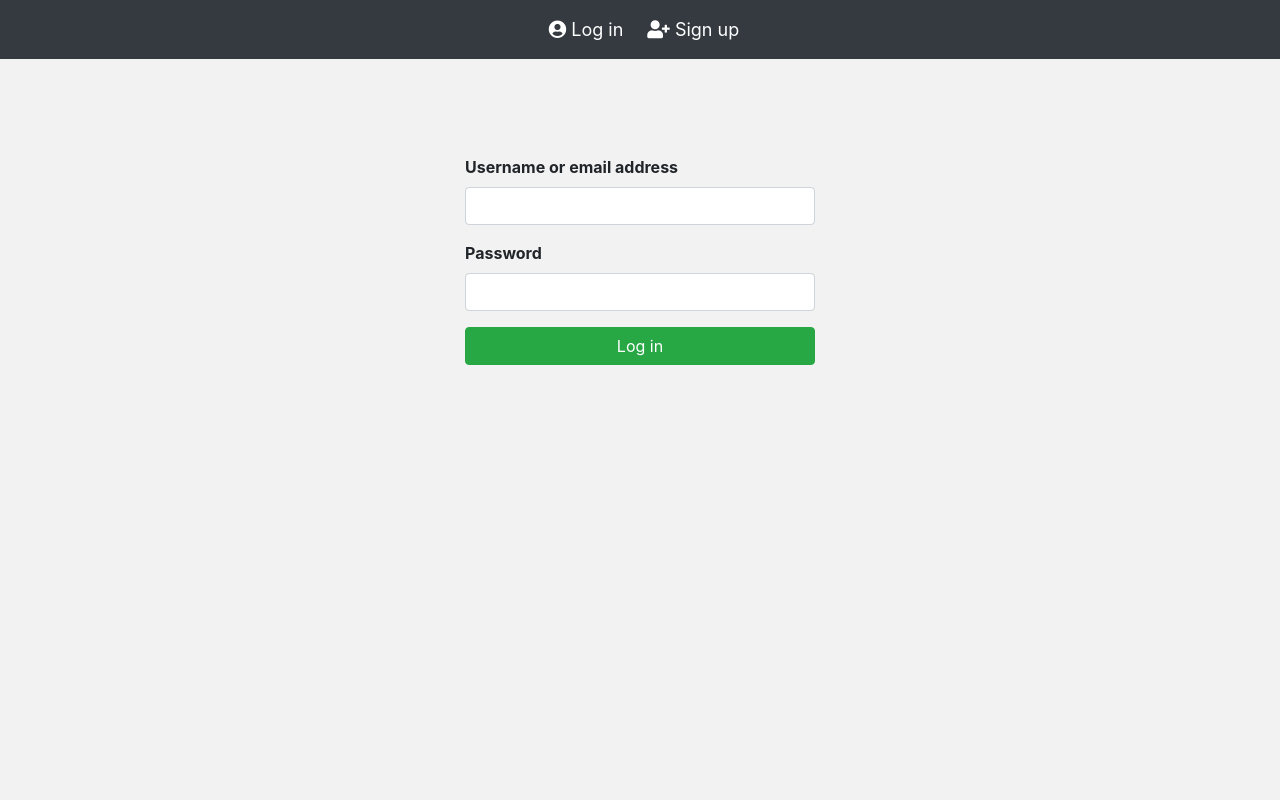
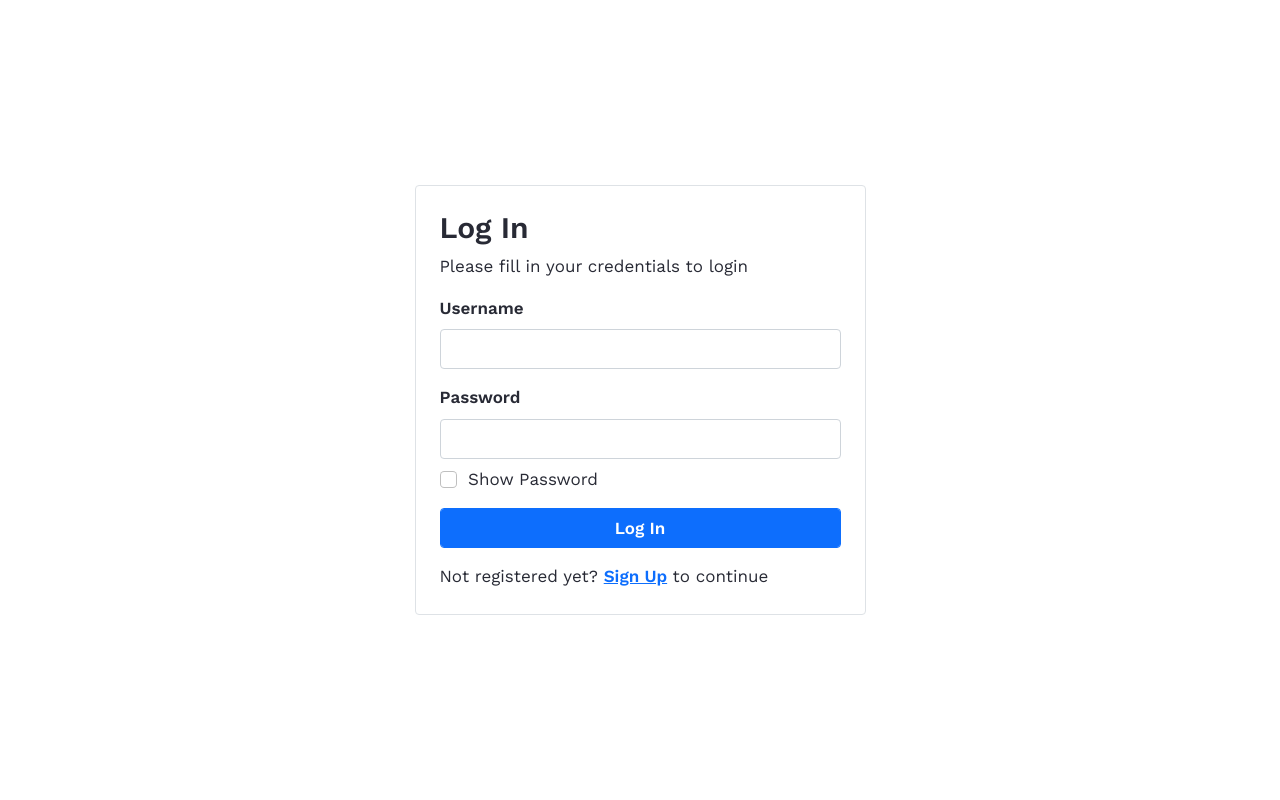
Before and after one commit to kunalbagnial/PHP-MySQL-Login-System, a PHP site: page /php-login/login.php in a window 1280 px wide. Run offline with PHP 8.4, Linux system fonts and the light colour scheme; some libraries are stand-ins or nearby versions.

Commit message:
code update

```diff
--- /dev/null
+++ b/config.php
@@ -0,0 +1,13 @@
+<?php
+define("DB_SERVER", "localhost");
+define("DB_USERNAME", "root");
+define("DB_PASSWORD", "");
+define("DB_NAME", "phplogin");
+
+# connection
+$conn = mysqli_connect(DB_SERVER, DB_USERNAME, DB_PASSWORD, DB_NAME);
+
+# check connection
+if (!$conn) {
+    die("Connection failed: " . mysqli_connect_error());
+}
--- a/includes/connection.php
+++ /dev/null
@@ -1,15 +0,0 @@
-<?php
-  $host = "localhost";
-  $username = "root";
-  $password = "";
-  $dbname = "account";
-  //connect
-  $conn = mysqli_connect($host,$username,$password,$dbname);
-  //check
-  if($conn){
-      echo "";
-  }
-  else{
-      die("Connection-Error: ".mysqli_connect_erro());
-  }
-?>
--- a/includes/footer.php
+++ /dev/null
@@ -1,4 +0,0 @@
-
-</main>
-</body>
-</html>
--- a/includes/header.php
+++ /dev/null
@@ -1,46 +0,0 @@
-<!DOCTYPE html>
-<html>
-<head>
-    <meta charset="utf-8" />
-    <meta http-equiv="X-UA-Compatible" content="IE=edge">
-    <title>Home</title>
-    <meta name="viewport" content="width=device-width, initial-scale=1">
-    <link rel="stylesheet" href="https://stackpath.bootstrapcdn.com/bootstrap/4.1.3/css/bootstrap.min.css"
-    integrity="sha384-MCw98/SFnGE8fJT3GXwEOngsV7Zt27NXFoaoApmYm81iuXoPkFOJwJ8ERdknLPMO" crossorigin="anonymous">
-    <!-- font awesome -->
-    <link rel="stylesheet" href="https://use.fontawesome.com/releases/v5.5.0/css/all.css" integrity="sha384-B4dIYHKNBt8Bc12p+WXckhzcICo0wtJAoU8YZTY5qE0Id1GSseTk6S+L3BlXeVIU" crossorigin="anonymous">
-   <style>
-       body{
-         background:#f2f2f2;
-         margin:0;
-       }
-
-       .navbar li a{
-         color:#fff !important;
-          font-size:18px;
-          margin-left:8px;
-         }
-
-         .container{
-           margin-top:12vh;
-         }
-
-         .error-msg{
-           color:red;
-         }
-   </style>
-</head>
-<body>
-  <!-- Navbar -->
- <nav class="navbar navbar-expand-sm bg-dark justify-content-center">
-  <!-- Link -->
-  <ul class="navbar-nav">
-    <li class="nav-item">
-      <a class="nav-link" href="login.php"><i class="fas fa-user-circle"></i> Log in</a>
-    </li>
-    <li class="nav-item">
-      <a class="nav-link" href="./"><i class="fas fa-user-plus"></i> Sign up</a>
-    </li>
-  </ul>
-</nav>
-<main>
--- a/login.php
+++ b/login.php
@@ -1,43 +1,110 @@
 <?php
-  session_start();
-  include("includes/connection.php");
-  include("includes/header.php");
- ?>
+# start session
+session_start();
 
- <div class="container">
-   <div class="row justify-content-center">
-     <div class="col-lg-4 col-md-4 col-sm-12">
-       <form method="post" action="">
-         <div class="form-group">
-            <label for="login"><b>Username or email address</b></label>
-            <input id="login"name="login_field" type="text" class="form-control"/>
-          </div>
+# redirect to weclome page if user is already logged in
+if (isset($_SESSION["loggedin"]) && $_SESSION["loggedin"] == TRUE) {
+    echo "<script>window.location.href='http://localhost/php-login/welcome.php'</script>";
+}
 
-          <div class="form-group">
-            <label for="password"><b>Password</b></label>
-            <input id="password" type="password" class="form-control" name="password"/>
-          </div>
-          <input type="submit" name="login" class="btn btn-block btn-success" value="Log in"/>
-       </form>
-       </div>
-   </div>
- </div><br/>
- <!-- login script -->
-  <?php
-   if(isset($_POST['login'])){
+# database connection
+require_once 'config.php';
 
-      $user = $_POST['login_field'];
-      $pwd = $_POST['password'];
-      $sql = "SELECT * FROM users WHERE username='$user' OR email='$user' AND password='$pwd'";
-      $data = mysqli_query($conn,$sql);
-      $total = mysqli_num_rows($data);
-      if($total == 1){
-         $_SESSION['username'] = $user;
-         header("location:profile.php") ;
-      }else{
-        echo "<p class='lead text-center error-msg'> &#9785; Account not found</p>";
-      }
-   }
-  ?>
+# declare variables and set to emty values
+$username = $password = "";
+$username_err = $password_err = $login_err = "";
 
- <?php include("includes/footer.php"); ?>
+# processing form data when form is submitted
+if ($_SERVER["REQUEST_METHOD"] == "POST") {
+    # check username
+    if (empty(trim($_POST["username"]))) {
+        $username_err = "Please enter your username";
+    } else {
+        $username = mysqli_real_escape_string($conn, trim($_POST["username"]));
+    }
+
+    # check password
+    if (empty(trim($_POST["password"]))) {
+        $password_err = "Please enter your password";
+    } else {
+        $password = mysqli_real_escape_string($conn, trim($_POST["password"]));
+    }
+
+    # check input erros and credentials
+    if (empty($username_err) && empty($password_err)) {
+
+        $sql = "SELECT * FROM users WHERE username = '$username' AND password = '$password'";
+        $result = mysqli_query($conn, $sql);
+        $row = mysqli_fetch_array($result, MYSQLI_ASSOC);
+        $count = mysqli_num_rows($result);
+
+        if ($count == 1 && $row["username"] == $username && $row["password"] == $password) {
+            # start new session
+            session_start();
+
+            # store data in session varibales
+            $_SESSION["loggedin"] = TRUE;
+            $_SESSION["username"] = $username;
+
+            # redirect to welcome page
+            echo "<script>window.location.href='http://localhost/php-login/welcome.php'</script>";
+        } else {
+            # display error message if login failed
+            $login_err = "Invalid username or pasword";
+        }
+    }
+}
+?>
+
+<!DOCTYPE html>
+<html lang="en">
+
+<head>
+    <meta charset="UTF-8">
+    <meta http-equiv="X-UA-Compatible" content="IE=edge">
+    <meta name="viewport" content="width=device-width, initial-scale=1.0">
+    <link href="https://cdn.jsdelivr.net/npm/bootstrap@5.1.3/dist/css/bootstrap.min.css" rel="stylesheet" integrity="sha384-1BmE4kWBq78iYhFldvKuhfTAU6auU8tT94WrHftjDbrCEXSU1oBoqyl2QvZ6jIW3" crossorigin="anonymous">
+    <link rel="stylesheet" href="style.css">
+    <title>Log In</title>
+</head>
+
+<body>
+    <div class="container">
+        <div class="row min-vh-100 justify-content-center align-items-center">
+            <div class="col-lg-5">
+                <?php
+                if (!empty($login_err)) {
+                    echo '<div class="alert alert-danger">' . $login_err . '</div>';
+                }
+                ?>
+                <div class="form-wrap border rounded p-4">
+                    <form action="<?= htmlspecialchars($_SERVER["PHP_SELF"]); ?>" method="POST">
+                        <h1>Log In</h1>
+                        <p>Please fill in your credentials to login</p>
+                        <div class="mb-3">
+                            <label for="username" class="form-label">Username</label>
+                            <input type=" text" class="form-control" name="username" id="username" value="<?= $username; ?>">
+                            <small class="text-danger"><?= $username_err; ?></small>
+                        </div>
+                        <div class="mb-2">
+                            <label for="password" class="form-label">Password</label>
+                            <input type="password" class="form-control" name="password" id="password" value="<?= $password; ?>">
+                            <small class="text-danger"><?= $password_err; ?></small>
+                        </div>
+                        <div class="mb-3">
+                            <input type="checkbox" class="form-check-input" onclick="showPassword()">&nbsp;
+                            <label class="form-check-label">Show Password</label>
+                        </div>
+                        <div class="mb-3">
+                            <input type="submit" class="btn btn-primary form-control" value="Log In">
+                        </div>
+                        <p class="mb-0">Not registered yet? <a href="register.php">Sign Up</a> to continue</p>
+                    </form>
+                </div>
+            </div>
+        </div>
+    </div>
+    <script src="main.js"></script>
+</body>
+
+</html>
--- /dev/null
+++ b/main.js
@@ -0,0 +1,9 @@
+// show password
+function showPassword() {
+    const password = document.querySelector("#password");
+    if (password.getAttribute("type") === "password") {
+        password.setAttribute("type", "text");
+    } else {
+        password.setAttribute("type", "password");
+    }
+}
--- /dev/null
+++ b/style.css
@@ -0,0 +1,39 @@
+@import url('https://fonts.googleapis.com/css2?family=Work+Sans:wght@400;500;600;700&display=swap');
+
+body {
+    color: #282a35;
+    font-size: 17px;
+    font-family: 'Work Sans', sans-serif;
+}
+
+.btn {
+    font-size: inherit;
+    font-weight: 600;
+}
+
+.alert {
+    padding: 8px 12px;
+}
+
+h1 {
+    font-size: 30px;
+    font-weight: 600;
+}
+
+.form-wrap .form-label {
+    font-weight: 600;
+}
+
+.form-wrap .form-control {
+    height: 40px;
+}
+
+.form-wrap p:last-child>a {
+    font-weight: 600;
+}
+
+.user-info-wrap .username-text {
+    margin: 20px 0 15px;
+    font-size: 22px;
+    font-weight: 600;
+}
```
Also changed, not shown: index.php (deleted, +0 -144 lines), logout.php (+12 -6 lines), profile.php (deleted, +0 -34 lines), register.php (added, +119 -0 lines), welcome.php (added, +42 -0 lines), README.md (deleted), blank-avatar.jpg (added), screenshot_1.png (deleted), screenshot_2.png (deleted), screenshot_3.png (deleted), screenshot_4.png (deleted), screenshot_5.png (deleted).
